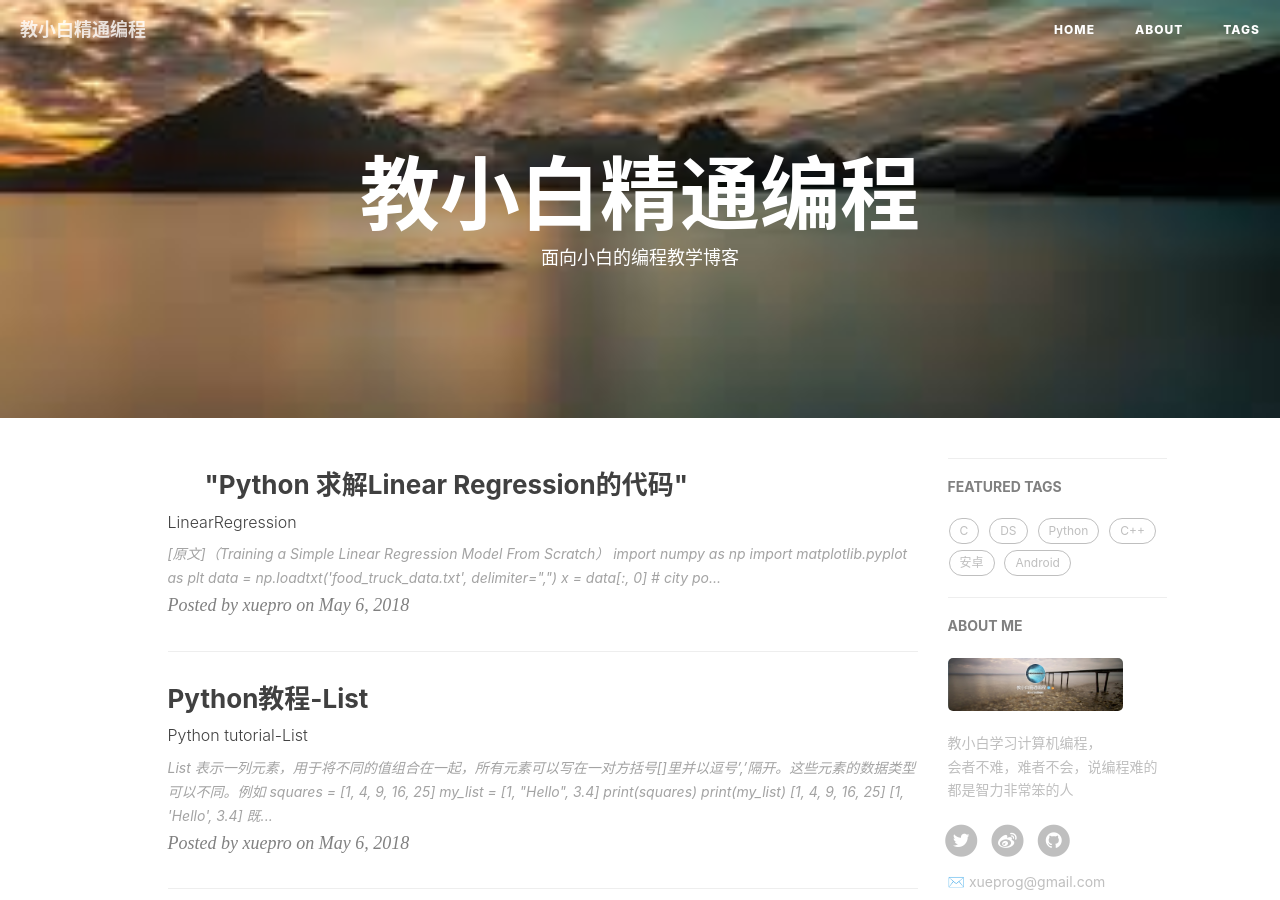
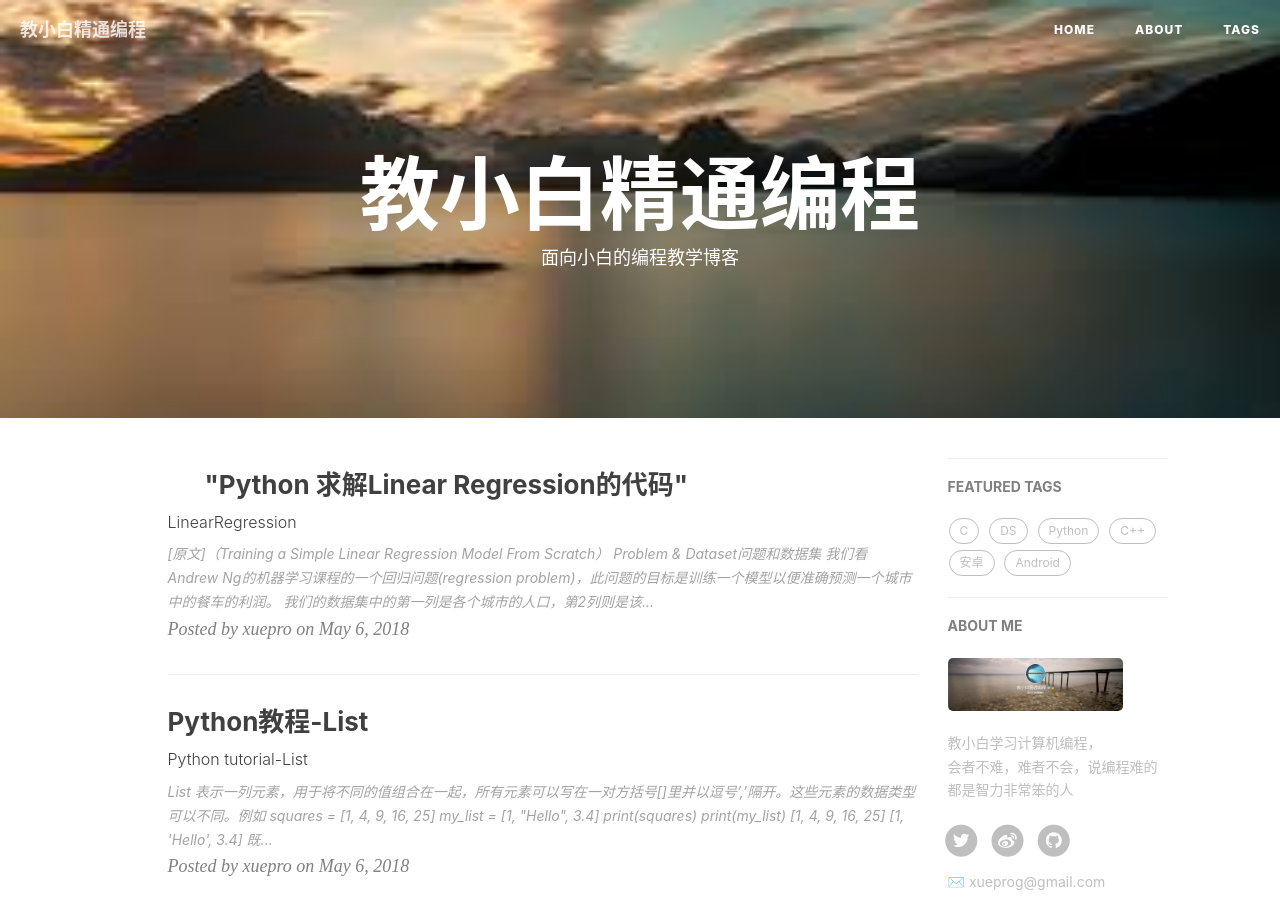
Before and after one commit to xuepro/xuepro.github.io, a Jekyll site: the page built from index.html, in a window 1280 px wide and 900 px high. Built offline with Jekyll 4.4.1, drawn with Linux system fonts in a browser that asks for light colours; nearby versions of some CDN libraries; the list of posts is cut into pages by our own code; comment, search, counter and statistics services are not loaded.

Commit message:
Update 2018-05-08-LinearRegression.md

````diff
--- a/_posts/2018-05-08-LinearRegression.md
+++ b/_posts/2018-05-08-LinearRegression.md
@@ -16,10 +16,22 @@ tags:
 
 [原文]（Training a Simple Linear Regression Model From Scratch）
 
-```python
 
+## Problem & Dataset问题和数据集
+
+
+我们看Andrew Ng的机器学习课程的一个回归问题(regression problem)，此问题的目标是训练一个模型以便准确预测一个城市中的餐车的利润。
+
+我们的[数据集](https://utkuufuk.github.io/2018/04/21/linear-regression/food_truck_data.txt)中的第一列是各个城市的人口，第2列则是该城市的餐车利润,比如下面是数据集中的前面的一些样本(数量都以10000为单位)
 ```
-
+6.1101,17.592
+5.5277,9.1302
+8.5186,13.662
+7.0032,11.854
+5.8598,6.8233
+...
+```
+我们要用数据集作为样本去构建我们的模型，可以先读取数据集
 
 ```python
 import numpy as np
@@ -29,7 +41,7 @@ data = np.loadtxt('food_truck_data.txt', delimiter=",")
 x = data[:, 0] # city populations
 y = data[:, 1] # food truck profits
 ```
-
+x,y都是一维向量，分别表示特征(feature )和目标变量( target variable)
 
 ```python
 fig, ax = plt.subplots()
````
